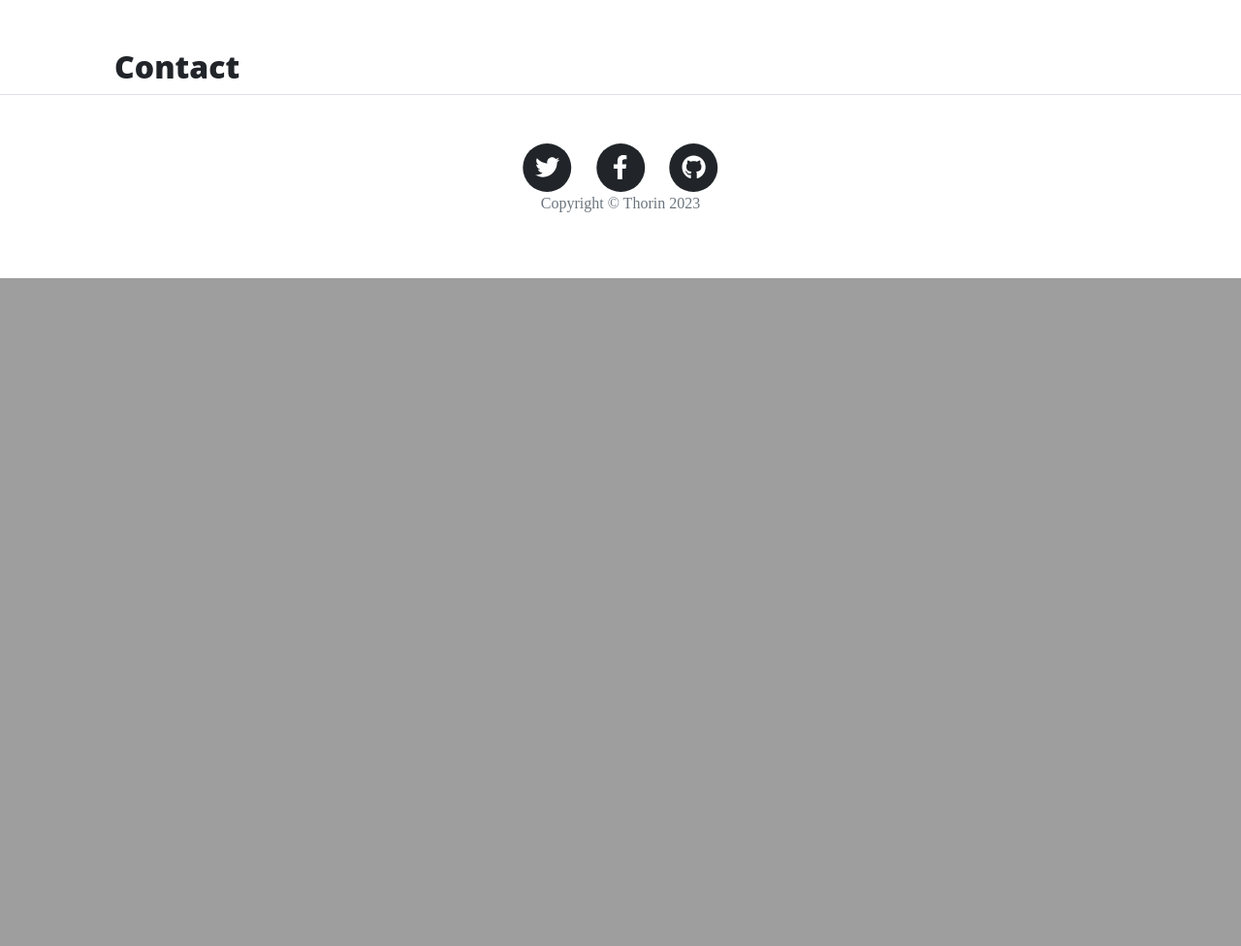
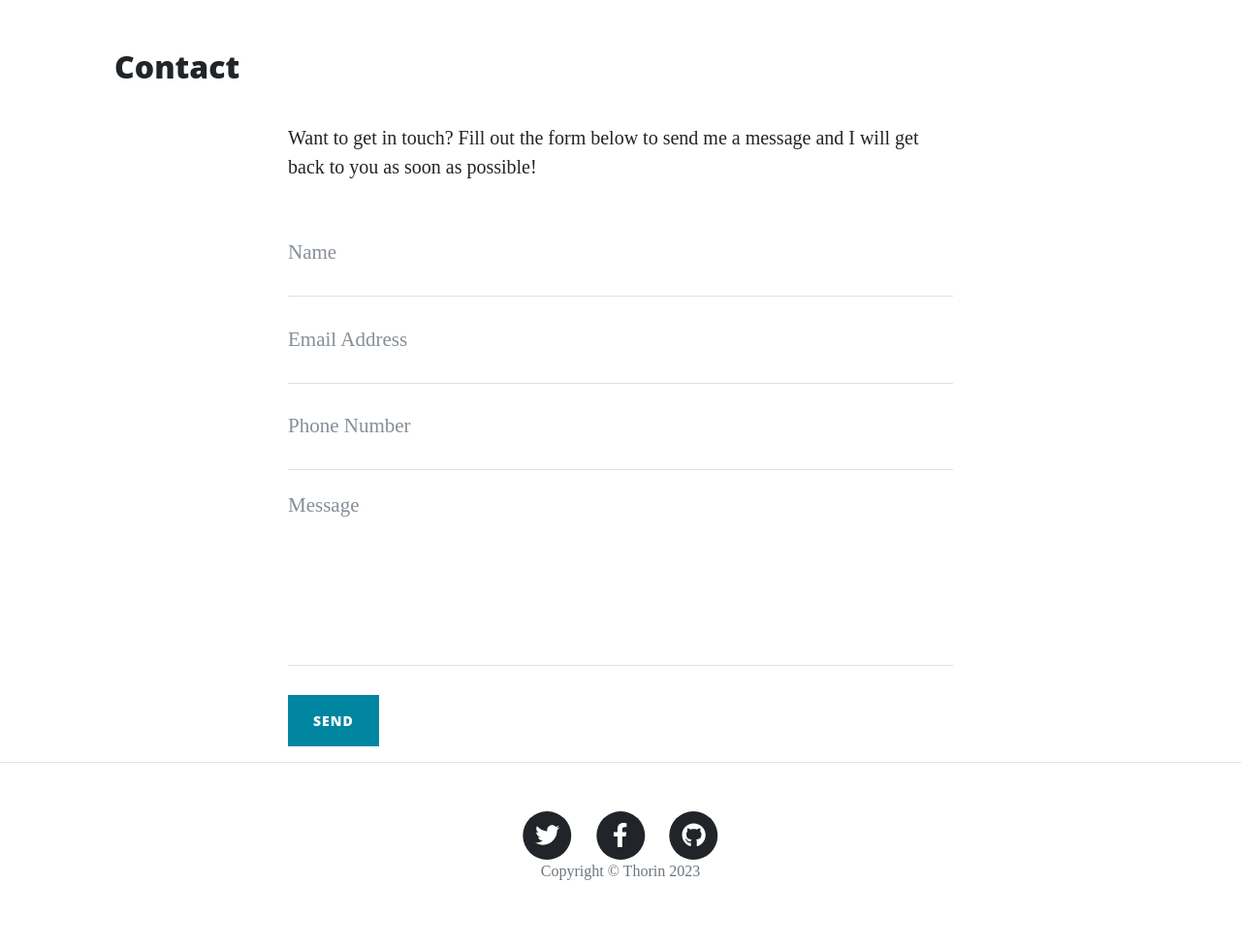
Before and after one commit to ShaneByrne0963/thorin-flask, a Flask app: page /contact in a window 1280 px wide. Shown: the part 628-1604 px from the top of the page at 97% size. Before the commit the page ends 915 px from the top, so only its background shows below. Run offline with Flask 3, Linux system fonts and the light colour scheme; some libraries are stand-ins or nearby versions.

Commit message:
Link form post method

```diff
--- a/run.py
+++ b/run.py
@@ -1,9 +1,12 @@
 import os
 import json
-from flask import Flask, render_template
+from flask import Flask, render_template, request, flash
+if os.path.exists("env.py"):
+    import env
 
 
 app = Flask(__name__)
+app.secret_key = os.environ.get('SECRET_KEY')
 
 
 @app.route("/")
@@ -23,8 +26,28 @@ def about():
     )
 
 
-@app.route("/contact")
+@app.route("/about/<member_name>")
+def about_member(member_name):
+    member = {}
+    with open("data/company.json", "r") as json_data:
+        data = json.load(json_data)
+        for obj in data:
+            if obj['url'] == member_name:
+                member = obj
+    return render_template(
+        "member.html",
+        member=member
+    )
+
+
+@app.route("/contact", methods=['GET', 'POST'])
 def contact():
+    if request.method == 'POST':
+        flash(
+            "Thanks {}, we have received your message!".format(
+                request.form.get('name')
+            )
+        )
     return render_template("contact.html", page_title="Contact")
 
 
--- a/templates/about.html
+++ b/templates/about.html
@@ -17,7 +17,7 @@
 <div class="row featurette">
   {% if loop.index % 2 == 1 %}
     <div class="col-md-7">
-        <h3>{{loop.index}}. {{ member.name }}</h3>
+        <h3><a href="/about/{{ member.url }}">{{loop.index}}. {{ member.name }}</a></h3>
         <p>{{ member.description }}</p>
     </div>
     <div class="col-md-5">
@@ -36,7 +36,7 @@
         />
     </div>
     <div class="col-md-7">
-        <h3>{{loop.index}}. {{ member.name }}</h3>
+        <h3><a href="/about/{{ member.url }}">{{loop.index}}. {{ member.name }}</a></h3>
         <p>{{ member.description }}</p>
     </div>
   {% endif %}
--- a/templates/contact.html
+++ b/templates/contact.html
@@ -1,4 +1,61 @@
 {% extends "base.html" %}
 {% block content %}
-    <h2>{{ page_title }}</h2>
+<h2>{{ page_title }}</h2>
+
+<div class="row">
+    <div class="col-lg-8 col-md-10 mx-auto">
+        {% with messages = get_flashed_messages() %}
+            {% if messages %}
+            <ul class="flashes">
+                {% for message in messages %}
+                    <li>{{ message }}</li>
+                {% endfor %}
+            </ul>
+            {% endif %}
+        {% endwith %}
+
+        <p>Want to get in touch? Fill out the form below to send me a message and I will get back to you as soon as
+            possible!</p>
+        <form method="POST" name="sentMessage" id="contactForm" novalidate>
+            <div class="control-group">
+                <div class="form-group floating-label-form-group controls">
+                    <label>Name</label>
+                    <input type="text" class="form-control" placeholder="Name" name="name" id="name" required
+                        data-validation-required-message="Please enter your name.">
+                    <p class="help-block text-danger"></p>
+                </div>
+            </div>
+            <div class="control-group">
+                <div class="form-group floating-label-form-group controls">
+                    <label>Email Address</label>
+                    <input type="email" class="form-control" placeholder="Email Address" name="email" id="email" required
+                        data-validation-required-message="Please enter your email address.">
+                    <p class="help-block text-danger"></p>
+                </div>
+            </div>
+            <div class="control-group">
+                <div class="form-group col-xs-12 floating-label-form-group controls">
+                    <label>Phone Number</label>
+                    <input type="tel" class="form-control" placeholder="Phone Number" name="phone" id="phone" required
+                        data-validation-required-message="Please enter your phone number.">
+                    <p class="help-block text-danger"></p>
+                </div>
+            </div>
+            <div class="control-group">
+                <div class="form-group floating-label-form-group controls">
+                    <label>Message</label>
+                    <textarea rows="5" class="form-control" placeholder="Message" name="message" id="message" required
+                        data-validation-required-message="Please enter a message."></textarea>
+                    <p class="help-block text-danger"></p>
+                </div>
+            </div>
+            <br>
+            <div id="success"></div>
+            <div class="form-group">
+                <button type="submit" class="btn btn-primary" id="sendMessageButton">Send</button>
+            </div>
+        </form>
+    </div>
+</div>
+
 {% endblock %}
```
Also changed, not shown: data/company.json (+26 -13 lines), templates/member.html (added, +13 -0 lines).
